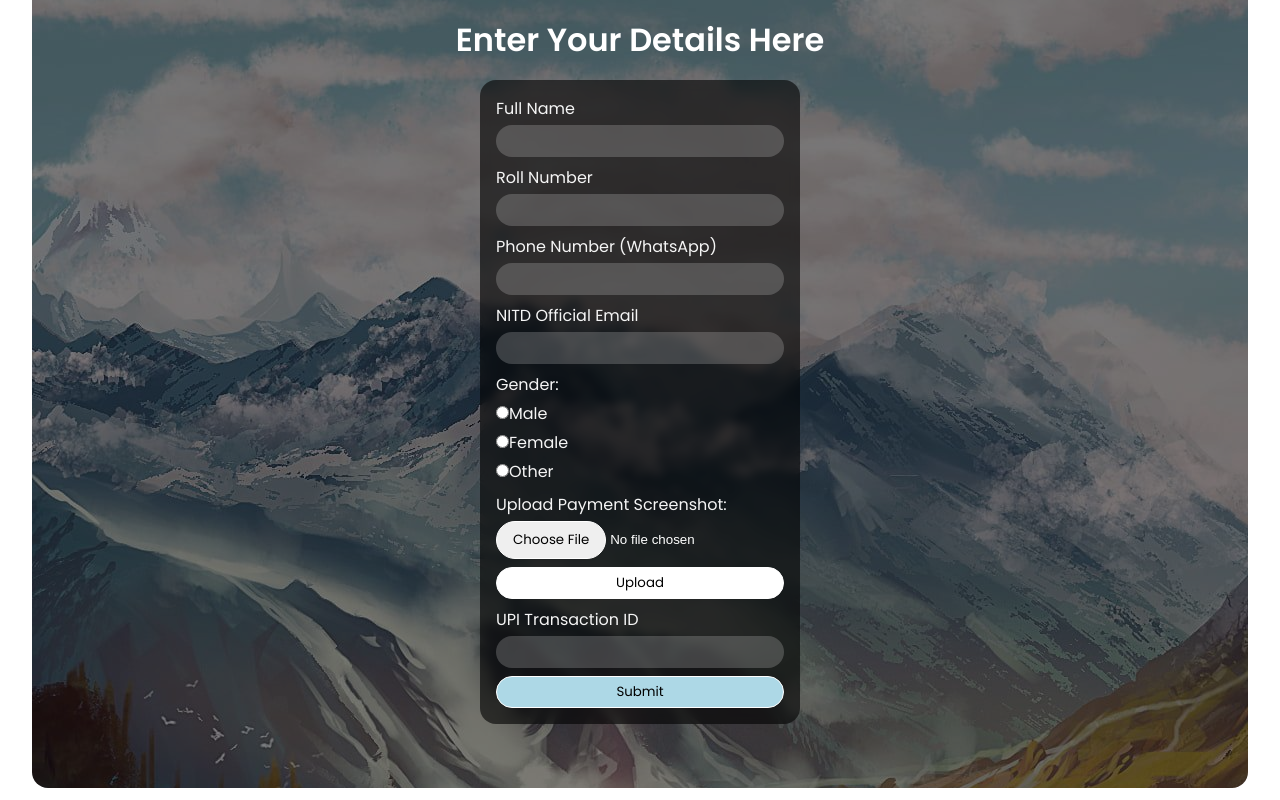
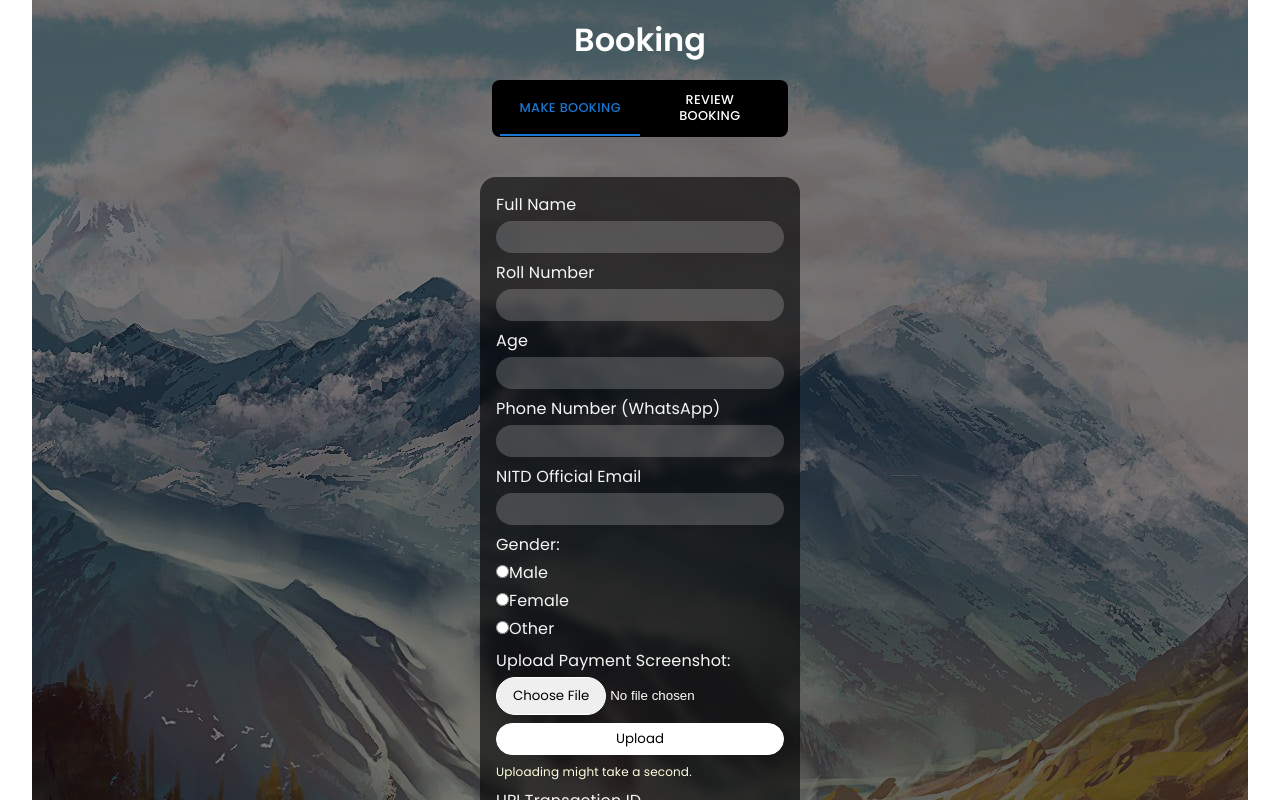
Before and after one commit to ruthenicgull/kasol-krusade, a React (Vite) app: page / in a window 1280 px wide. Shown: the part 1340-2140 px from the top of the page. Built offline with nearby package versions, Linux system fonts and the light colour scheme.

Commit message:
added review booking tab, dev pending

```diff
--- a/package.json
+++ b/package.json
@@ -17,6 +17,7 @@
     "@mui/material": "^5.15.11",
     "firebase": "^10.8.1",
     "react": "^18.2.0",
+    "react-copy-to-clipboard": "^5.1.0",
     "react-dom": "^18.2.0",
     "uuid": "^9.0.1"
   },
--- a/src/Booking.jsx
+++ b/src/Booking.jsx
@@ -1,4 +1,9 @@
 import React from "react";
+import Box from "@mui/material/Box";
+import Tab from "@mui/material/Tab";
+import TabContext from "@mui/lab/TabContext";
+import TabList from "@mui/lab/TabList";
+import TabPanel from "@mui/lab/TabPanel";
 import styles from "./Booking.module.css";
 import { useState } from "react";
 import InputField from "./InputField";
@@ -6,9 +11,12 @@
 import { collection, addDoc } from "firebase/firestore";
 import { v4 } from "uuid";
 import { getDownloadURL, ref, uploadBytes } from "firebase/storage";
+import { CopyToClipboard } from "react-copy-to-clipboard";
+import ContentCopyIcon from "@mui/icons-material/ContentCopy";
 
 function Booking() {
   const [gender, setGender] = useState("");
+  const [age, setAge] = useState("");
   const [name, setName] = useState("");
   const [email, setEmail] = useState("");
   const [roll, setRoll] = useState("");
@@ -16,9 +24,29 @@
   const [upi, setUpi] = useState("");
   const [selectedImage, setSelectedImage] = useState(null);
   const [image, setImage] = useState("");
+  const [booked, setBooked] = useState(false);
+
+  const [refId, setRefId] = useState("");
+
+  const [value, setValue] = React.useState("1");
+
+  const tabStyle = {
+    color: "white",
+    fontFamily: `"Poppins", sans-serif`,
+    fontSize: "0.8rem",
+  };
+  const panelStyle = {
+    color: "white",
+    fontFamily: `"Poppins", sans-serif`,
+  };
+
+  const handleChange = (event, newValue) => {
+    setValue(newValue);
+  };
 
   function allFieldsFilled() {
     if (
+      age == "" ||
       gender == "" ||
       name == "" ||
       email == "" ||
@@ -34,6 +62,9 @@
 
   function allFieldsValid() {
     let badFields = [];
+    if (!(age >= 18 && age <= 60)) {
+      badFields.push("Age");
+    }
     if (phone.length != 10) {
       badFields.push("Phone Number");
     }
@@ -61,6 +92,9 @@
         if (badFields[i] == "Phone Number" || badFields[i] == "Roll Number") {
           alertString += `${badFields[i]} is invalid.\n`;
         }
+        if (badFields[i] == "Age") {
+          alertString += `Age is invalid. \nNote: Minimum age is 18.`;
+        }
         if (badFields[i] == "Email") {
           alertString += "Email address is invalid.\n";
         }
@@ -70,19 +104,24 @@
       return;
     }
 
+    setRefId(`${roll}${upi}`);
+
     async function addBooking() {
       try {
         const docRef = await addDoc(collection(db, "bookings"), {
           roll: roll,
           name: name,
+          age: age,
           gender: gender,
           phone: phone,
           email: email,
           upi: upi,
+          refId: `${roll}${upi}`,
           paymentScreenshot: image,
         });
         alert("Booking recorded successfully!");
-        console.log("Document written with ID: ", docRef.id);
+        setBooked(true);
+        // console.log("Document written with ID: ", docRef.id);
       } catch (error) {
         alert(error.message);
       }
@@ -90,6 +129,7 @@
 
     addBooking();
 
+    setAge("");
     setRoll("");
     setEmail("");
     setGender("");
@@ -151,6 +191,14 @@
     setUpi(event.target.value);
   }
 
+  function handleAgeChange(event) {
+    setAge(event.target.value);
+  }
+
+  function handleBookAgain() {
+    setBooked(false);
+  }
+
   function RadioInput() {
     return (
       <div className={styles.input}>
@@ -188,7 +236,42 @@
 
   return (
     <div className={styles.container}>
-      <h2 className={styles.form_header}>Enter Your Details Here</h2>
+      <h2 className={styles.form_header}>Booking</h2>
+      <Box
+        sx={{
+          width: "100%",
+          typography: "body1",
+          marginTop: "1rem",
+        }}
+      >
+        <TabContext value={value}>
+          <Box
+            sx={{
+              borderBottom: 1,
+              borderColor: "divider",
+              backgroundColor: "black",
+              display: "flex",
+              justifyContent: "center",
+              borderRadius: "0.5rem",
+              width: "fit-content",
+              margin: "0 auto",
+              padding: "0 0.5rem",
+            }}
+          >
+            <TabList
+              onChange={handleChange}
+              // aria-label="lab API tabs example"
+              variant="fullWidth"
+              // orientation="horizontal"
+              // allowScrollButtonsMobile={true}
+            >
+              <Tab label="Make Booking" value="1" sx={tabStyle} />
+              <Tab label="Review Booking" value="2" sx={tabStyle} />
+            </TabList>
+          </Box>
+          <TabPanel value="1" sx={panelStyle}>
+            {!booked && (
+              <>
                 <form className={styles.form_container}>
                   <InputField
                     id="name"
@@ -203,6 +286,13 @@
                     type="number"
                     changeHandler={handleRollChange}
                     value={roll}
+                  />
+                  <InputField
+                    id="roll"
+                    label="Age"
+                    type="number"
+                    changeHandler={handleAgeChange}
+                    value={age}
                   />
                   <InputField
                     id="phone"
@@ -243,6 +333,16 @@
                       Uploaded
                     </span>
                   )}
+                  {image == "" && (
+                    <span
+                      style={{
+                        color: "lightyellow",
+                        fontSize: "0.75rem",
+                      }}
+                    >
+                      Uploading might take a second.
+                    </span>
+                  )}
                   <InputField
                     id="upi"
                     label="UPI Transaction ID"
@@ -257,6 +357,38 @@
                     Submit
                   </button>
                 </form>
+              </>
+            )}
+            {booked && (
+              <>
+                <h2 className={styles.booked_header}>
+                  Congrats, you have successfully recorded your booking!
+                </h2>
+                <div className={styles.booked_content}>
+                  <p>This is your unique reference id:</p>
+                  <div className={styles.refId}>
+                    <h3 className={styles.refIdNo}>{refId}</h3>
+                    <CopyToClipboard text={refId}>
+                      <button className={styles.copy_icon}>
+                        <ContentCopyIcon />
+                      </button>
+                    </CopyToClipboard>
+                  </div>
+                </div>
+                <button
+                  className={styles.book_again_button}
+                  onClick={handleBookAgain}
+                >
+                  Back To Booking
+                </button>
+              </>
+            )}
+          </TabPanel>
+          <TabPanel value="2" sx={panelStyle}>
+            Coming Soon...
+          </TabPanel>
+        </TabContext>
+      </Box>
     </div>
   );
 }
--- a/src/Booking.module.css
+++ b/src/Booking.module.css
@@ -102,6 +102,46 @@
   background-color: lightgreen;
 }
 
+.booked_header {
+  color: lightgreen;
+  text-align: center;
+  padding: 0 1rem;
+}
+
+.booked_content {
+  text-align: center;
+}
+
+.refId {
+  margin: 0 auto;
+  color: white;
+  border: 1px solid white;
+  border-radius: 0.25rem;
+  padding: 0.5rem 1rem;
+  width: fit-content;
+  display: flex;
+  align-items: center;
+  gap: 1rem;
+}
+
+.copy_icon {
+  all: unset;
+  cursor: pointer;
+}
+
+.book_again_button {
+  margin-top: 1rem;
+  margin-left: 50%;
+  transform: translateX(-50%);
+  padding: 0.5rem 2rem;
+  border-radius: 2rem;
+  outline: none;
+  border: 1px solid white;
+  background-color: white;
+  font-family: var(--primary-font);
+  cursor: pointer;
+}
+
 @media screen and (max-width: 500px) {
   .container {
     padding: 2rem 0;
```
Also changed, not shown: 1 other file (tests, documents, lock files or other folders). Lines whose indentation alone changed are shown as unchanged.
